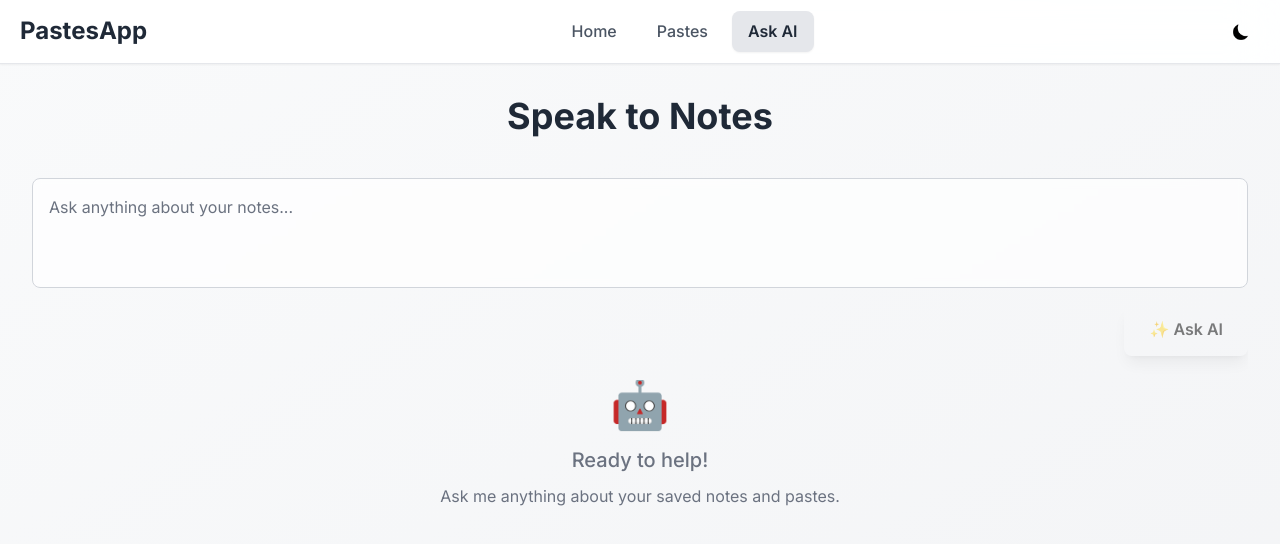
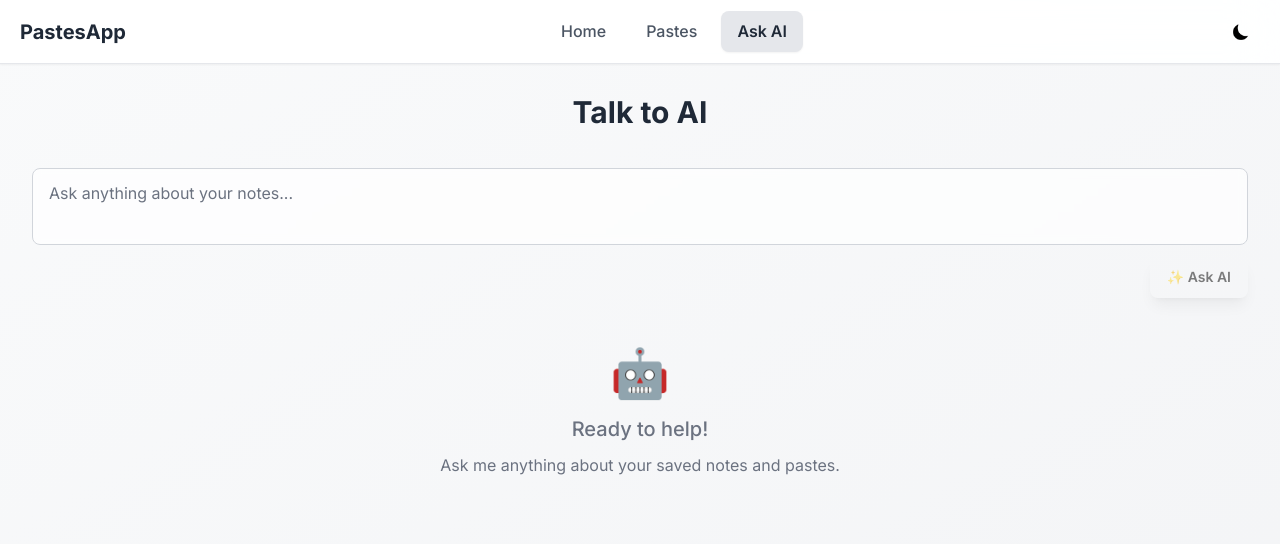
Before and after one commit to Apurv7777/PastesApp, a React (Vite) app: page /askAI in a window 1280 px wide. Shown: the top 544 px of the page. Built offline with nearby package versions, Linux system fonts and the light colour scheme.

Commit message:
UI-changes

```diff
--- a/src/components/AskAI.jsx
+++ b/src/components/AskAI.jsx
@@ -6,6 +6,7 @@ const AskAI = () => {
   const [question, setQuestion] = useState("");
   const [conversations, setConversations] = useState([]);
   const [isLoading, setIsLoading] = useState(false);
+  const [showAll, setShowAll] = useState(false);
   const notes = useSelector((state) => state.paste.pastes);
   const formattedNotes = notes
     .map((note, index) => {
@@ -89,16 +90,16 @@ const AskAI = () => {
   };
 
   return (
-    <div className="animate-fade-in w-full h-full">
+    <div className="animate-fade-in w-full h-full flex flex-col">
       <div className="glass-card w-full h-full flex flex-col">
-        <h3 className="text-2xl sm:text-3xl lg:text-4xl font-bold text-center mb-6 sm:mb-8 text-gray-800 dark:text-gray-200 flex-shrink-0">
-          Speak to Notes
+        <h3 className="text-xl sm:text-2xl lg:text-3xl font-bold text-center mb-6 sm:mb-8 text-gray-800 dark:text-gray-200 flex-shrink-0">
+          Talk to AI
         </h3>
 
-        <div className="flex-1 flex flex-col space-y-4 sm:space-y-6 overflow-hidden">
-          <div className="flex flex-col space-y-3 sm:space-y-4 flex-shrink-0">
+        <div className="flex-1 flex flex-col min-h-0">
+          <div className="flex flex-col space-y-2 sm:space-y-3 flex-shrink-0 mb-3 sm:mb-4">
             <textarea
-              className="w-full px-4 py-3 sm:py-4 text-sm sm:text-base rounded-lg border border-gray-300 dark:border-gray-600 bg-white/70 dark:bg-gray-800/70 backdrop-blur-sm focus:outline-none focus:ring-2 focus:ring-blue-500 dark:focus:ring-blue-400 transition-all duration-300 text-gray-900 dark:text-gray-100 placeholder-gray-500 dark:placeholder-gray-400 resize-none"
+              className="w-full px-4 py-2 sm:py-3 text-sm sm:text-base rounded-lg border border-gray-300 dark:border-gray-600 bg-white/70 dark:bg-gray-800/70 backdrop-blur-sm focus:outline-none focus:ring-2 focus:ring-blue-500 dark:focus:ring-blue-400 transition-all duration-300 text-gray-900 dark:text-gray-100 placeholder-gray-500 dark:placeholder-gray-400 resize-none"
               placeholder="Ask anything about your notes..."
               value={question}
               onChange={(e) => setQuestion(e.target.value)}
@@ -110,18 +111,18 @@ const AskAI = () => {
                   }
                 }
               }}
-              rows={3}
+              rows={2}
             />
 
             <div className="flex justify-end">
               <button
-                className="px-4 sm:px-6 py-3 bg-transparent hover:bg-gray-300 dark:hover:bg-gray-800 text-black dark:text-white font-semibold rounded-lg shadow-lg hover:shadow-xl transition-all duration-300 active:scale-95 disabled:opacity-50 disabled:cursor-not-allowed text-sm sm:text-base"
+                className="px-3 sm:px-4 py-2 bg-transparent hover:bg-gray-300 dark:hover:bg-gray-800 text-black dark:text-white font-semibold rounded-lg shadow-lg hover:shadow-xl transition-all duration-300 active:scale-95 disabled:opacity-50 disabled:cursor-not-allowed text-sm"
                 onClick={askAI}
                 disabled={!question.trim() || isLoading}
               >
                 {isLoading ? (
                   <>
-                    <svg className="animate-spin -ml-1 mr-2 h-4 w-4 text-current inline" xmlns="http://www.w3.org/2000/svg" fill="none" viewBox="0 0 24 24">
+                    <svg className="animate-spin -ml-1 mr-2 h-3 w-3 text-current inline" xmlns="http://www.w3.org/2000/svg" fill="none" viewBox="0 0 24 24">
                       <circle className="opacity-25" cx="12" cy="12" r="10" stroke="currentColor" strokeWidth="4"></circle>
                       <path className="opacity-75" fill="currentColor" d="M4 12a8 8 0 018-8V0C5.373 0 0 5.373 0 12h4zm2 5.291A7.962 7.962 0 014 12H0c0 3.042 1.135 5.824 3 7.938l3-2.647z"></path>
                     </svg>
@@ -135,19 +136,43 @@ const AskAI = () => {
           </div>
 
           {/* Conversations */}
-          <div className="flex-1 overflow-auto">
-            <div className="space-y-3 sm:space-y-4 h-full">
-              {conversations.map((conv, index) => (
-                <div key={index} className="space-y-2 sm:space-y-3">
-                  <div className="p-3 sm:p-4 bg-gray-200/70 dark:bg-gray-700/30 backdrop-blur-sm rounded-lg border-l-4 border-gray-600">
-                    <div className="font-semibold text-gray-800 dark:text-gray-200 mb-1 text-sm sm:text-base">You:</div>
-                    <div className="text-gray-700 dark:text-gray-300 text-sm sm:text-base">{conv.question}</div>
+          <div className="flex-1 overflow-y-auto overflow-x-hidden min-h-0">
+            <div className="space-y-2 sm:space-y-3">
+              {/* Show More button if there are more than 2 conversations and not showing all */}
+              {conversations.length > 2 && !showAll && (
+                <div className="flex justify-center mb-3">
+                  <button
+                    onClick={() => setShowAll(true)}
+                    className="px-3 py-1.5 bg-gray-100 hover:bg-gray-200 dark:bg-gray-700 dark:hover:bg-gray-600 text-gray-700 dark:text-gray-300 rounded-lg text-xs font-medium transition-all duration-300 hover:shadow-md"
+                  >
+                    📜 Show More ({conversations.length - 2} older)
+                  </button>
+                </div>
+              )}
+
+              {/* Show Less button if showing all and there are more than 2 conversations */}
+              {conversations.length > 2 && showAll && (
+                <div className="flex justify-center mb-3">
+                  <button
+                    onClick={() => setShowAll(false)}
+                    className="px-3 py-1.5 bg-gray-100 hover:bg-gray-200 dark:bg-gray-700 dark:hover:bg-gray-600 text-gray-700 dark:text-gray-300 rounded-lg text-xs font-medium transition-all duration-300 hover:shadow-md"
+                  >
+                    📄 Show Less
+                  </button>
+                </div>
+              )}
+
+              {(showAll ? conversations : conversations.slice(0, 2)).map((conv, index) => (
+                <div key={index} className="space-y-1.5 sm:space-y-2">
+                  <div className="p-2.5 sm:p-3 bg-gray-200/70 dark:bg-gray-700/30 backdrop-blur-sm rounded-lg border-l-4 border-gray-600">
+                    <div className="font-semibold text-gray-800 dark:text-gray-200 mb-1 text-xs sm:text-sm">You:</div>
+                    <div className="text-gray-700 dark:text-gray-300 text-xs sm:text-sm">{conv.question}</div>
                   </div>
 
-                  <div className="p-3 sm:p-4 bg-green-100/70 dark:bg-green-900/30 backdrop-blur-sm rounded-lg border-l-4 border-green-500">
-                    <div className="font-semibold text-green-800 dark:text-green-300 mb-1 text-sm sm:text-base">AI:</div>
+                  <div className="p-2.5 sm:p-3 bg-green-100/70 dark:bg-green-900/30 backdrop-blur-sm rounded-lg border-l-4 border-green-500">
+                    <div className="font-semibold text-green-800 dark:text-green-300 mb-1 text-xs sm:text-sm">AI:</div>
                     <div
-                      className="text-green-700 dark:text-green-200 leading-relaxed text-sm sm:text-base"
+                      className="text-green-700 dark:text-green-200 leading-relaxed text-xs sm:text-sm"
                       dangerouslySetInnerHTML={{ __html: conv.answer }}
                     />
                   </div>
@@ -155,7 +180,7 @@ const AskAI = () => {
               ))}
 
               {conversations.length === 0 && (
-                <div className="flex items-center justify-center h-full">
+                <div className="flex items-center justify-center h-full min-h-[200px]">
                   <div className="text-center text-gray-500 dark:text-gray-400">
                     <div className="text-4xl sm:text-5xl mb-4">🤖</div>
                     <div className="text-lg sm:text-xl font-medium mb-2">Ready to help!</div>
--- a/src/components/Home.jsx
+++ b/src/components/Home.jsx
@@ -75,7 +75,7 @@ const Home = () => {
   return (
     <div className="animate-fade-in w-full h-full">
       <div className="glass-card w-full h-full">
-        <h1 className="text-2xl sm:text-3xl lg:text-4xl font-bold text-center mb-6 sm:mb-8 text-gray-800 dark:text-gray-200">
+        <h1 className="text-xl sm:text-2xl lg:text-3xl font-bold text-center mb-6 sm:mb-8 text-gray-800 dark:text-gray-200">
           {pasteId ? '✏️ Edit Paste' : 'Create New Paste'}
         </h1>
 
--- a/src/components/Navbar.jsx
+++ b/src/components/Navbar.jsx
@@ -9,7 +9,7 @@ const Navbar = () => {
                 <div className="flex justify-between items-center h-full">
                     {/* Logo/Brand */}
                     <div className="flex items-center">
-                        <h1 className="text-xl sm:text-2xl font-bold text-gray-800 dark:text-gray-200">
+                        <h1 className="text-sm sm:text-xl font-bold text-gray-800 dark:text-gray-200">
                             PastesApp
                         </h1>
                     </div>
--- a/src/components/Paste.jsx
+++ b/src/components/Paste.jsx
@@ -51,7 +51,7 @@ const Paste = () => {
   return (
     <div className="animate-fade-in w-full h-full flex flex-col">
       <div className="glass-card flex-shrink-0">
-        <h1 className="text-2xl sm:text-3xl lg:text-4xl font-bold text-center mb-4 sm:mb-6 text-gray-800 dark:text-gray-200">
+        <h1 className="text-xl sm:text-2xl lg:text-3xl font-bold text-center mb-4 sm:mb-6 text-gray-800 dark:text-gray-200">
           My Pastes
         </h1>
 
```
